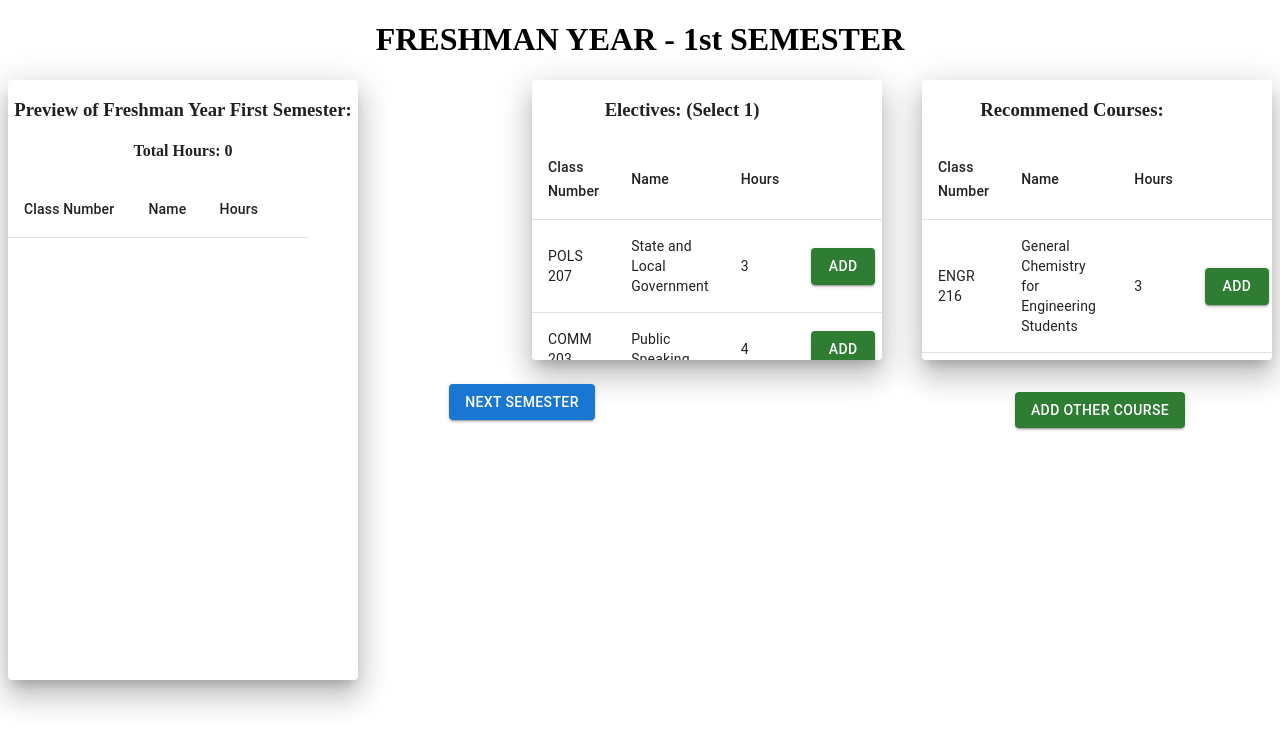
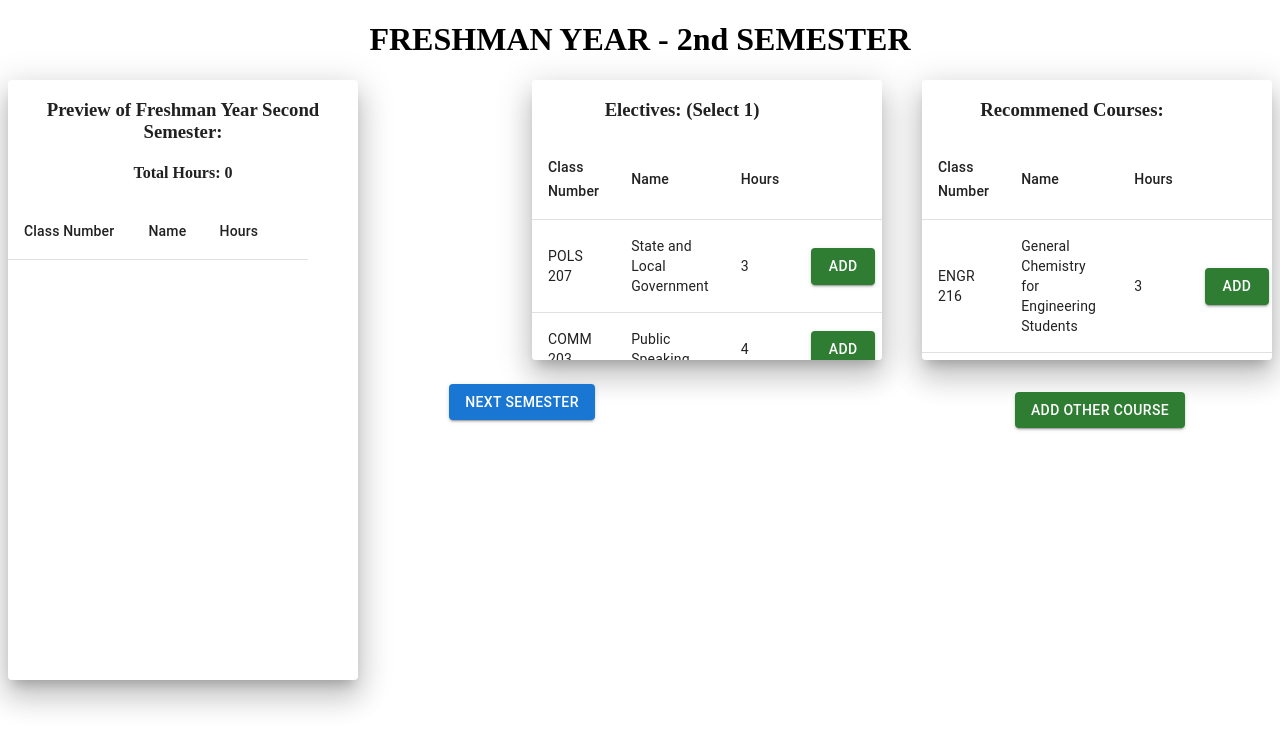
Before and after one commit to rickylan99/degree_planner, a Gatsby site: page /components/secondSemester in a window 1280 px wide. Built offline with nearby package versions, Linux system fonts and the light colour scheme; Gatsby itself is replaced by a stand-in of ours.

Commit message:
Fix titles

```diff
--- a/src/pages/components/secondSemester.js
+++ b/src/pages/components/secondSemester.js
@@ -121,11 +121,11 @@ export default function SecondSemesterView(props) {
   return (
     <div className="centered">
       <center>
-        <h1> FRESHMAN YEAR - 1st SEMESTER </h1>
+        <h1> FRESHMAN YEAR - 2nd SEMESTER </h1>
       </center>
       <Paper sx= {{ width: 350, height: 600, float: "left", marginBottom: 2, overflow: 'auto'}} elevation= {18}>
         <center>
-          <h3>Preview of Freshman Year First Semester: </h3>
+          <h3>Preview of Freshman Year Second Semester: </h3>
           <h4>Total Hours: {hours}</h4>
         </center>
         <Table stickyHeader sx={{ width: 300, maxHeight: 550 }} aria-label="simple table">
```
